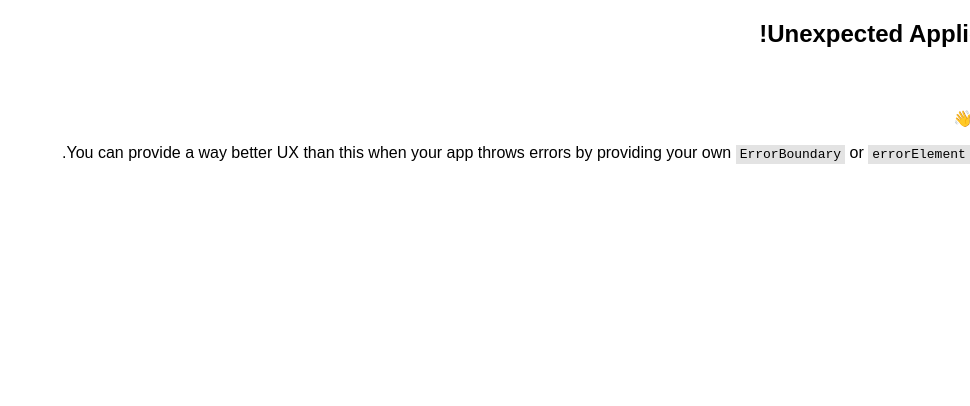
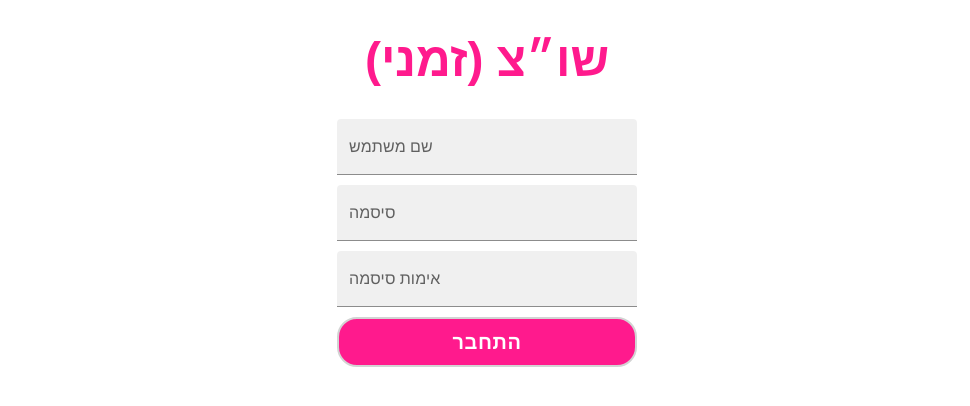
Before and after one commit to Granola5791/video-calls-service, a React (Vite) app in the folder front-end/: page /signup in a window 1280 px wide. Before the commit this address had no page. Shown: the top 406 px of the page, without its empty margins (310-1280 px from the left). Built offline with nearby package versions, Linux system fonts and the light colour scheme.

Commit message:
created signup page

```diff
--- /dev/null
+++ b/front-end/src/constants/backend-constants.ts
@@ -0,0 +1,17 @@
+export const BackendAddress = "http://localhost:8081";
+
+export const ApiEndpoints = {
+    signUp: "/signup",
+    logIn: "/login",
+};
+
+export const HttpStatusCodes = {
+    OK: 200,
+    Created: 201,
+    BadRequest: 400,
+    Unauthorized: 401,
+    Forbidden: 403,
+    NotFound: 404,
+    Conflict: 409,
+    InternalServerError: 500,
+};
--- a/front-end/src/constants/hebrew-constants.ts
+++ b/front-end/src/constants/hebrew-constants.ts
@@ -3,7 +3,20 @@ export const General = {
 };
 
 export const Auth = {
+    wait: "רגע...",
     username: "שם משתמש",
     password: "סיסמה",
+    rePassword: "אימות סיסמה",
     loginButton: "התחבר",
 };
+
+export const Errors = {
+    passwordsDoNotMatch: "הסיסמאות לא תואמות!",
+    usernameAlreadyExists: "שם משתמש זה תפוס!",
+    genericError: "אירעה שגיאה, אנא נסו שוב במועד מאוחר יותר",
+    invalidPasswordFormat: "הסיסמה לא עומדת בדרישות!",
+};
+
+export const SuccessMessages = {
+    userCreated: "המשתמש נוצר בהצלחה",
+};
--- /dev/null
+++ b/front-end/src/pages/SignupPage.tsx
@@ -0,0 +1,74 @@
+import React from 'react'
+import { General, Auth, Errors, SuccessMessages } from "../constants/hebrew-constants"
+import { CenteredColumn } from "../styled-components/StyledBoxes"
+import { LongButtonFilled } from "../styled-components/StyledButtons"
+import { StyledTitle } from "../styled-components/StyledText"
+import { StyledTextField } from "../styled-components/StyledTextFields"
+import { BackendAddress, ApiEndpoints, HttpStatusCodes } from '../constants/backend-constants'
+import { ErrorText } from '../styled-components/StyledErrors'
+
+const SignupPage = () => {
+
+    const [username, setUsername] = React.useState<string>('');
+    const [password, setPassword] = React.useState<string>('');
+    const [rePassword, setRePassword] = React.useState<string>('');
+    const [response, setResponse] = React.useState<string>('');
+
+    const PasswordsMatch = (pass: string, rePass: string): boolean => {
+        return pass === rePass;
+    }
+
+    const HandleLogin = async () => {
+        if (!PasswordsMatch(password, rePassword)) {
+            setResponse(Errors.passwordsDoNotMatch);
+            return;
+        }
+
+        const res = await fetch(BackendAddress + ApiEndpoints.signUp, {
+            method: 'POST',
+            headers: { 'Content-Type': 'application/json' },
+            body: JSON.stringify({ username, password })
+        })
+        switch (res.status) {
+            case HttpStatusCodes.Created:
+                setResponse(SuccessMessages.userCreated);
+                break;
+            case HttpStatusCodes.Conflict:
+                setResponse(Errors.usernameAlreadyExists);
+                break;
+            default:
+                setResponse(Errors.genericError);
+        }
+    }
+
+    return (
+        <>
+            <StyledTitle>{General.appName}</StyledTitle>
+
+            <CenteredColumn>
+                <StyledTextField
+                    label={Auth.username}
+                    variant="filled"
+                    onChange={(e) => setUsername(e.target.value)}
+                />
+                <StyledTextField
+                    label={Auth.password}
+                    type="password"
+                    variant="filled"
+                    onChange={(e) => setPassword(e.target.value)}
+                />
+                <StyledTextField
+                    label={Auth.rePassword}
+                    type="password"
+                    variant="filled"
+                    onChange={(e) => setRePassword(e.target.value)}
+                />
+                <LongButtonFilled onClick={HandleLogin}>{Auth.loginButton}</LongButtonFilled>
+                <ErrorText>{response}</ErrorText>
+            </ CenteredColumn>
+
+        </>
+    )
+}
+
+export default SignupPage
--- /dev/null
+++ b/front-end/src/styled-components/StyledErrors.ts
@@ -0,0 +1,7 @@
+import styled from "@emotion/styled";
+import { Typography } from "@mui/material";
+
+export const ErrorText = styled(Typography)({
+    color: "red",
+    fontWeight: "bold",
+});
```
Also changed, not shown: front-end/src/main.tsx (+6 -1 lines), 1 other file (tests, documents, lock files or other folders).
